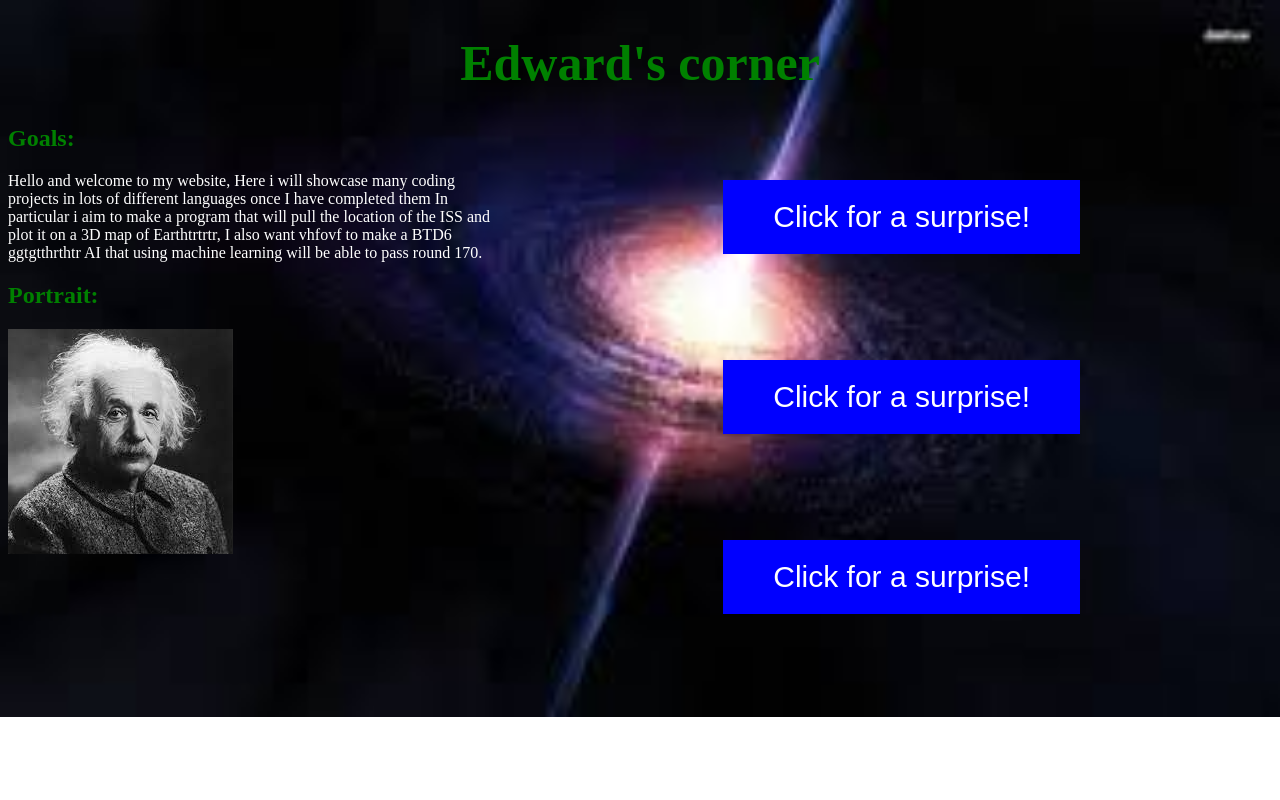
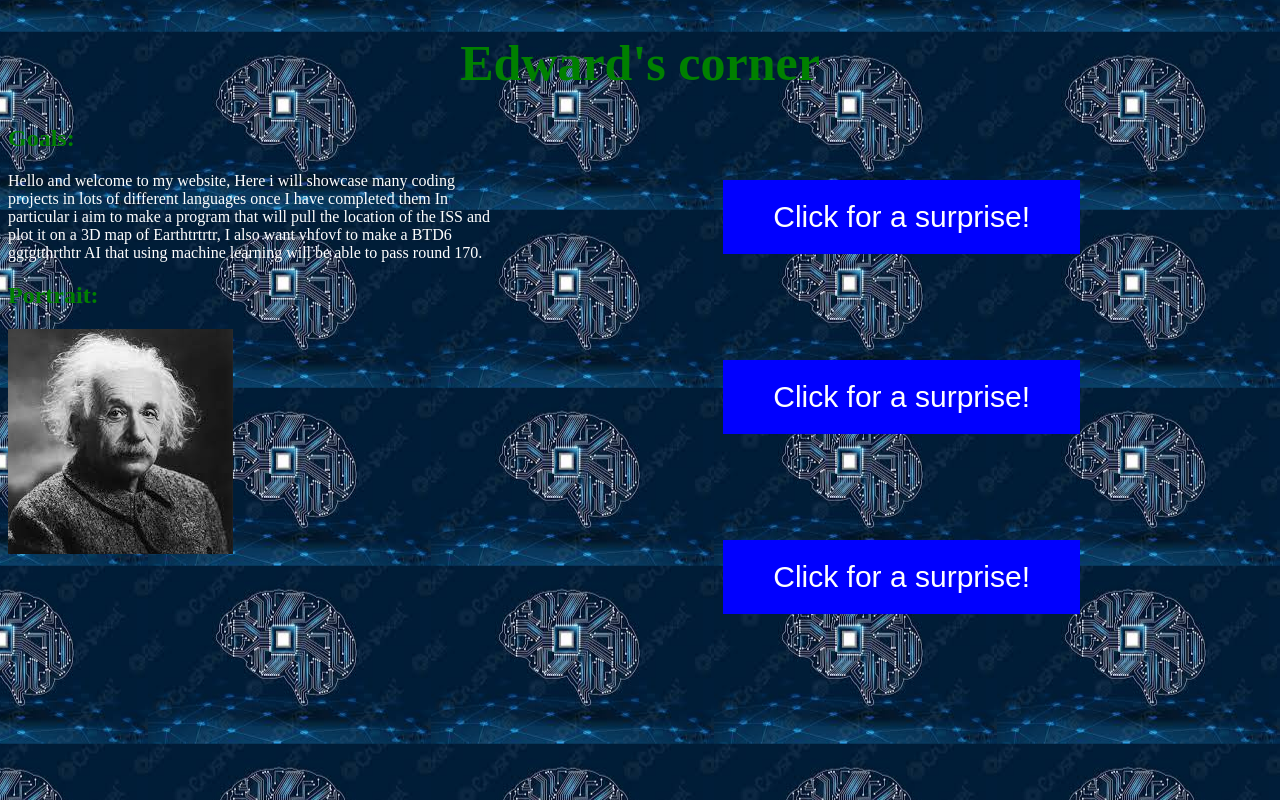
Before and after one commit to Ed-Palmer/Ed-Palmer, a plain HTML site: page index.html in a window 1280 px wide. Drawn offline with Linux system fonts and the light colour scheme.

Commit message:
BackgroundSearchContinues

```diff
--- a/webStyle.css
+++ b/webStyle.css
@@ -1,9 +1,10 @@
 
 
 body {
-    background-image: url("Images1/Supernova.jpg");
-    background-repeat: no-repeat;
-    background-size: cover;
+    background-image: url("Images1/brain2.jpg");
+    /*background-repeat: no-repeat;*/
+    /*background-size: cover;*/
+    background-position: 100% 100%;
 
   }
 
```
Also changed, not shown: Images1/brain.jpg (added), Images1/brain1.jpg (added), Images1/brain2.jpg (added).
